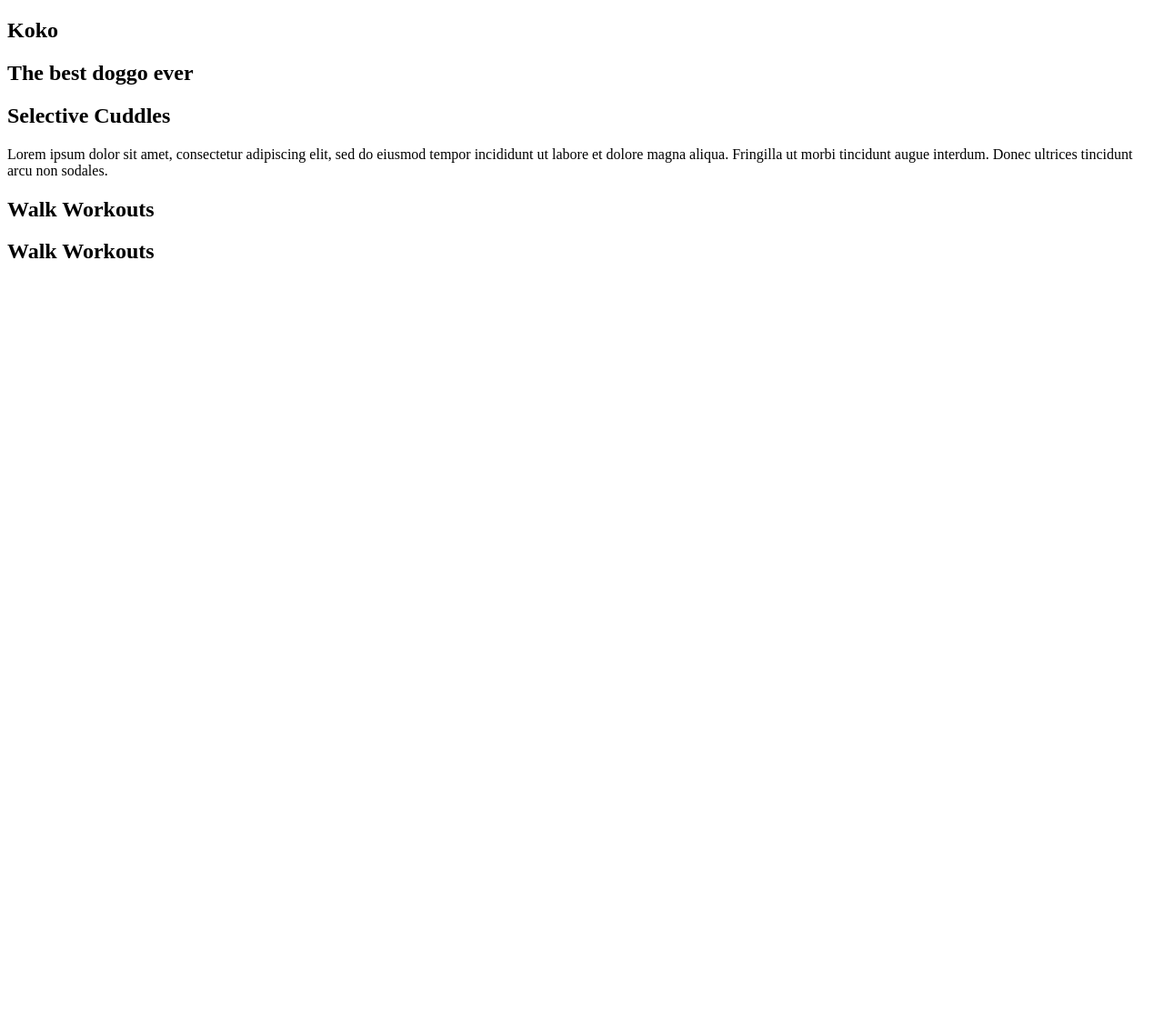
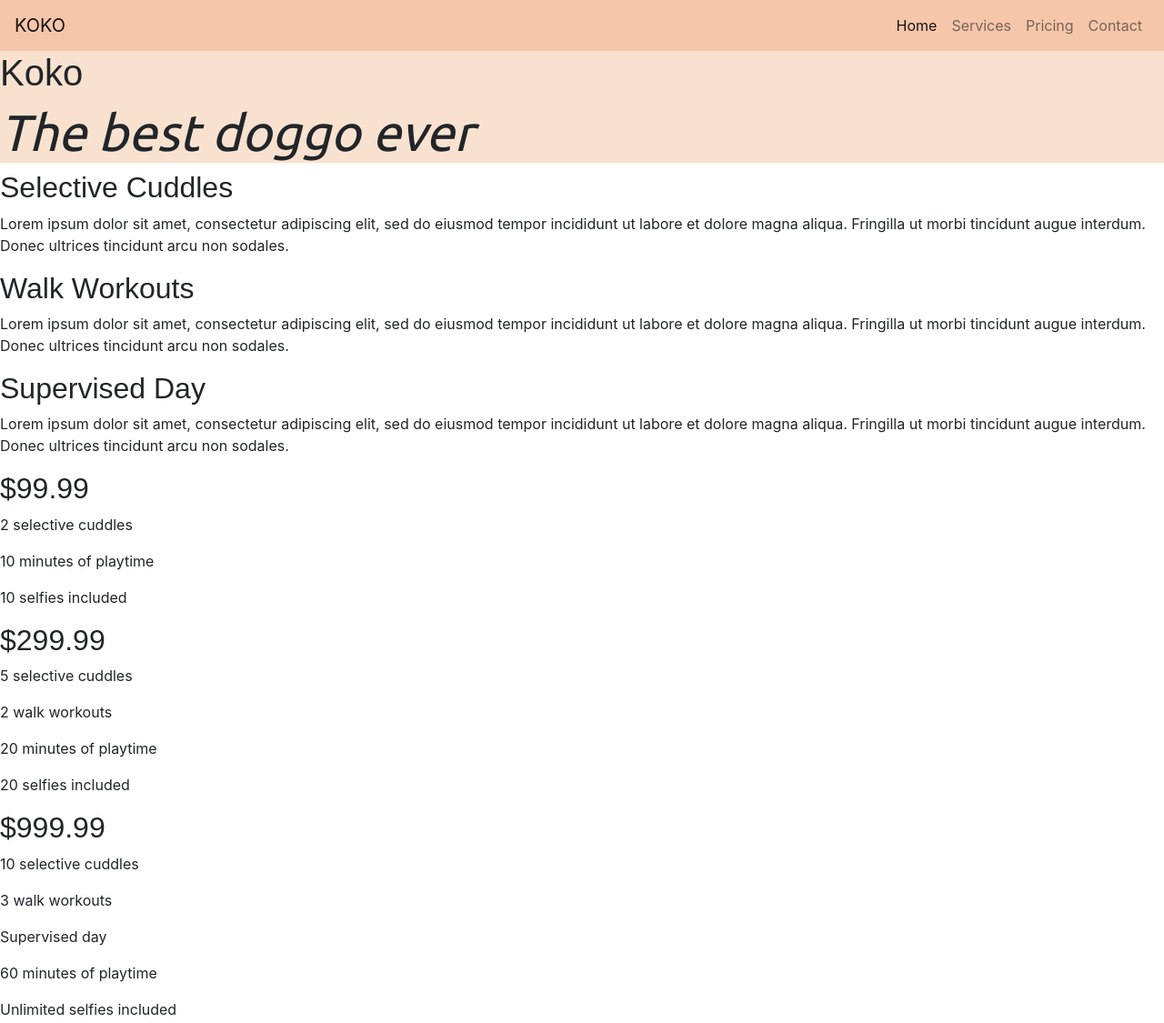
Before and after one commit to cleecoloma/Koko-s-Website, a plain HTML site: page index.html in a window 1280 px wide. Shown: the whole page at 91% size. Before the commit the page ends 800 px from the top, so only its background shows below. Drawn offline with nearby package versions, Linux system fonts and the light colour scheme.

Commit message:
added prelim html texts

```diff
--- a/css/styles.css
+++ b/css/styles.css
@@ -0,0 +1,23 @@
+h1, h2, h3 {
+    font-family: "DM-Serif-Display", sans-serif;
+}
+
+/* Title */
+#title {
+    background-color: #F8E2CF;
+}
+
+.navbar {
+    background-color: #F5C6AA;
+}
+
+.title-description {
+    font-family: "Ubuntu", sans-serif;
+    font-style: italic;
+    font-size: 3.5rem;
+}
+
+/* Services */
+/* Pricing */
+/* Call To Action */
+/* Footer */
--- a/index.html
+++ b/index.html
@@ -11,15 +11,40 @@
     <link rel="preconnect" href="https://fonts.gstatic.com" crossorigin>
     <link href="https://fonts.googleapis.com/css2?family=DM+Serif+Display:ital@0;1&family=Ubuntu&display=swap"
         rel="stylesheet">
+    <link rel="stylesheet" href="https://cdn.jsdelivr.net/npm/bootstrap@4.1.3/dist/css/bootstrap.min.css"
+        integrity="sha384-MCw98/SFnGE8fJT3GXwEOngsV7Zt27NXFoaoApmYm81iuXoPkFOJwJ8ERdknLPMO" crossorigin="anonymous">
     <link rel="stylesheet" href="css/styles.css">
 </head>
 
 <body>
     <section class="" id="title">
+        <nav class="navbar navbar-expand-lg navbar-light">
+            <button class="navbar-toggler" type="button" data-toggle="collapse" data-target="#navbarTogglerDemo01"
+                aria-controls="navbarTogglerDemo01" aria-expanded="false" aria-label="Toggle navigation">
+                <span class="navbar-toggler-icon"></span>
+            </button>
+            <div class="collapse navbar-collapse" id="navbarTogglerDemo01">
+                <a class="navbar-brand" href="#">KOKO</a>
+                <ul class="navbar-nav ml-auto mt-2 mt-lg-0">
+                    <li class="nav-item active">
+                        <a class="nav-link" href="#title">Home</a>
+                    </li>
+                    <li class="nav-item">
+                        <a class="nav-link" href="#services">Services</a>
+                    </li>
+                    <li class="nav-item">
+                        <a class="nav-link" href="#pricing">Pricing</a>
+                    </li>
+                    <li class="nav-item">
+                        <a class="nav-link" href="#cta">Contact</a>
+                    </li>
+                </ul>
+            </div>
+        </nav>
         <h1>
             Koko
         </h1>
-        <h2>
+        <h2 class="title-description">
             The best doggo ever
         </h2>
     </section>
@@ -28,23 +53,55 @@
             Selective Cuddles
         </h2>
         <p>
-            Lorem ipsum dolor sit amet, consectetur adipiscing elit, sed do eiusmod tempor incididunt ut labore et dolore magna aliqua. Fringilla ut morbi tincidunt augue interdum. Donec ultrices tincidunt arcu non sodales.
+            Lorem ipsum dolor sit amet, consectetur adipiscing elit, sed do eiusmod tempor incididunt ut labore et
+            dolore magna aliqua. Fringilla ut morbi tincidunt augue interdum. Donec ultrices tincidunt arcu non sodales.
         </p>
         <h2>
             Walk Workouts
         </h2>
+        <p>
+            Lorem ipsum dolor sit amet, consectetur adipiscing elit, sed do eiusmod tempor incididunt ut labore et
+            dolore magna aliqua. Fringilla ut morbi tincidunt augue interdum. Donec ultrices tincidunt arcu non sodales.
+        </p>
         <h2>
-            Walk Workouts
+            Supervised Day
         </h2>
+        <p>
+            Lorem ipsum dolor sit amet, consectetur adipiscing elit, sed do eiusmod tempor incididunt ut labore et
+            dolore magna aliqua. Fringilla ut morbi tincidunt augue interdum. Donec ultrices tincidunt arcu non sodales.
+        </p>
     </section>
     <section class="" id="pricing">
+        <h2 class="price-title">
+            $99.99
+        </h2>
+        <p>2 selective cuddles</p>
+        <p>10 minutes of playtime</p>
+        <p>10 selfies included</p>
+        <h2 class="price-title">
+            $299.99
+        </h2>
+        <p>5 selective cuddles</p>
+        <p>2 walk workouts</p>
+        <p>20 minutes of playtime</p>
+        <p>20 selfies included</p>
+        <h2 class="price-title">
+            $999.99
+        </h2>
+        <p>10 selective cuddles</p>
+        <p>3 walk workouts</p>
+        <p>Supervised day</p>
+        <p>60 minutes of playtime</p>
+        <p>Unlimited selfies included</p>
 
     </section>
     <section class="" id="cta">
-
+        <a href=""><i class="fa fa-instagram" aria-hidden="true"></i></a>
+        <a href=""><i class="fa fa-facebook" aria-hidden="true"></i></a>
+        <a href=""><i class="fa fa-twitter" aria-hidden="true"></i></a>
     </section>
     <section class="" id="footer">
-
+        <i class="fa fa-copyright" aria-hidden="true"></i>
     </section>
 </body>
 
```
